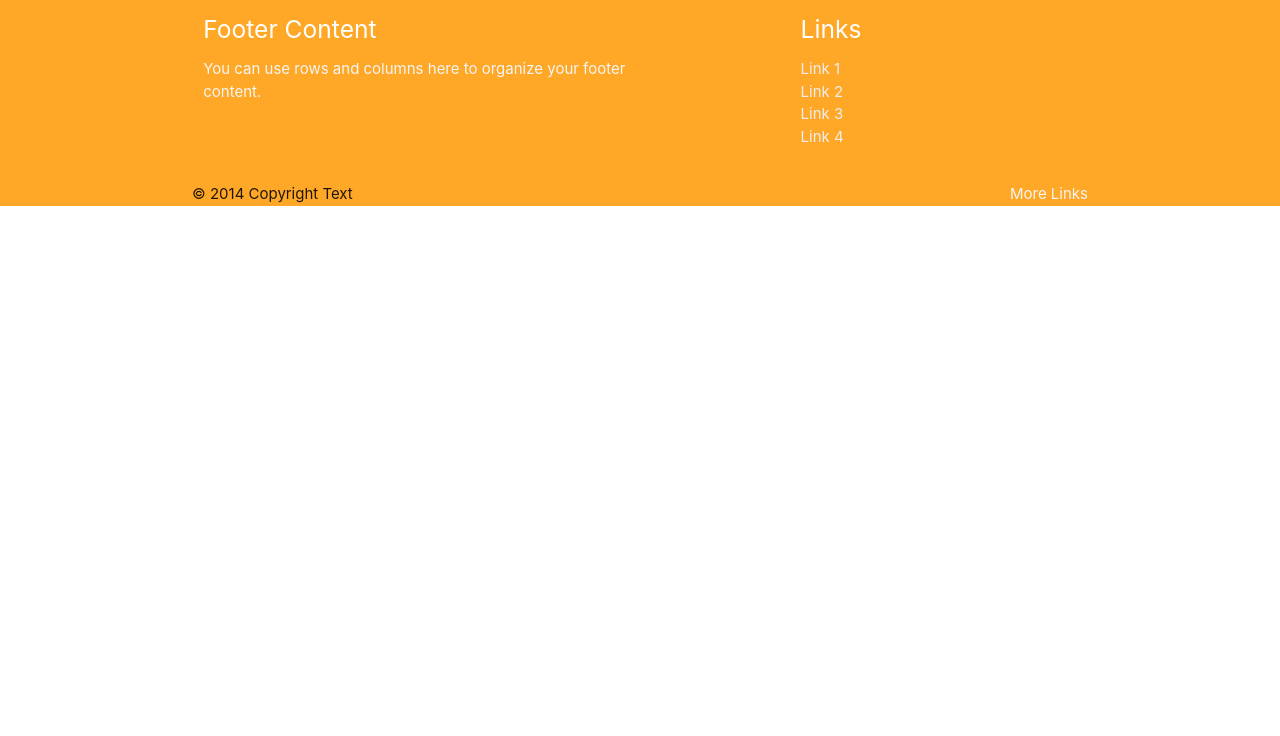
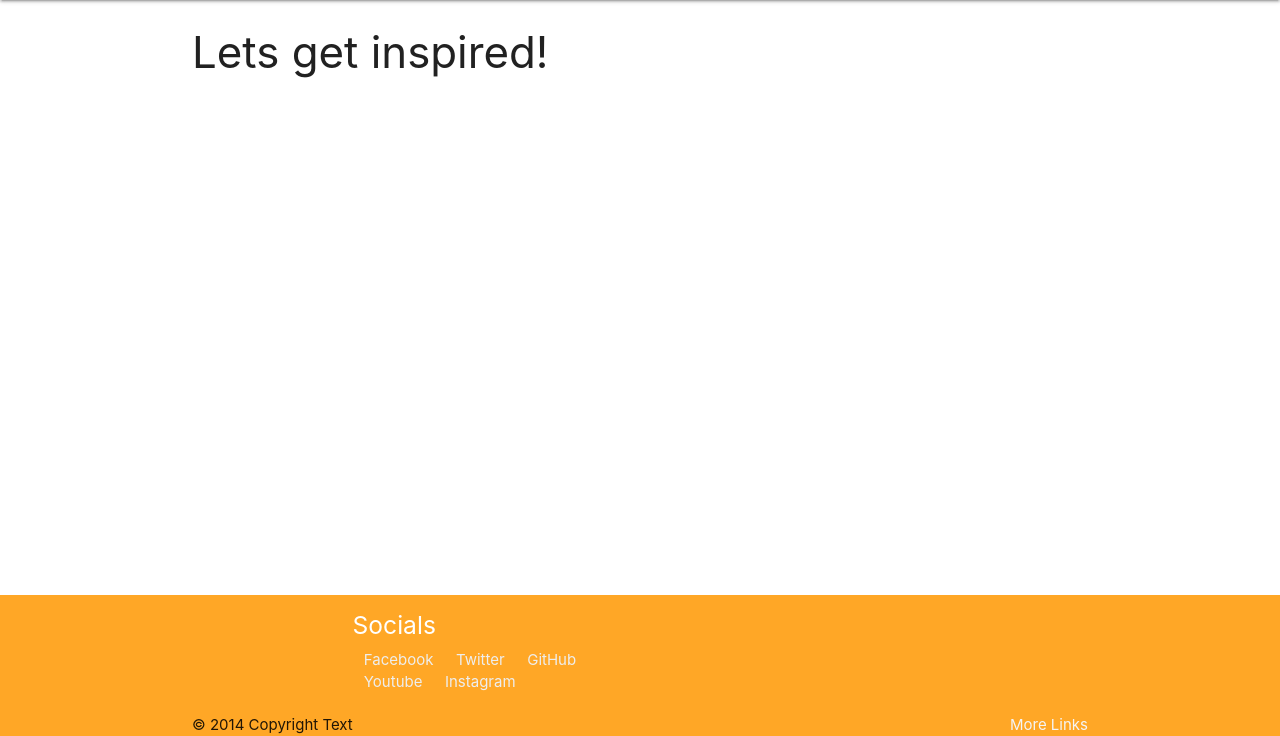
Before and after one commit to melanyhowell/p3, a Flask app: page / in a window 1280 px wide. Shown: the part 64-800 px from the top of the page. Run offline with Flask 3, Linux system fonts and the light colour scheme.

Commit message:
template started with home and recipe pages started

```diff
--- a/munch/routes.py
+++ b/munch/routes.py
@@ -5,4 +5,4 @@ from munch.models import Category, Recipe
 
 @app.route("/")
 def home():
-    return render_template("base.html")
+    return render_template("home.html")
--- a/munch/templates/base.html
+++ b/munch/templates/base.html
@@ -36,21 +36,21 @@
           </ul>
     </header>
 
+    <main class="container">
+        {% block content %}
+        {% endblock %}
+    </main>
+
     <footer class="page-footer, orange lighten-1">
         <div class="container">
           <div class="row">
-            <div class="col l6 s12">
-              <h5 class="white-text">Footer Content</h5>
-              <p class="grey-text text-lighten-4">You can use rows and columns here to organize your footer content.</p>
-            </div>
             <div class="col l4 offset-l2 s12">
-              <h5 class="white-text">Links</h5>
-              <ul>
-                <li><a class="grey-text text-lighten-3" href="#!">Link 1</a></li>
-                <li><a class="grey-text text-lighten-3" href="#!">Link 2</a></li>
-                <li><a class="grey-text text-lighten-3" href="#!">Link 3</a></li>
-                <li><a class="grey-text text-lighten-3" href="#!">Link 4</a></li>
-              </ul>
+              <h5 class="white-text">Socials</h5>
+                <a class="grey-text text-lighten-3 col 3" href="https://www.facebook.com/">Facebook</a>
+                <a class="grey-text text-lighten-3 col 3" href="https://twitter.com/">Twitter</a>
+                <a class="grey-text text-lighten-3 col 3" href="https://github.com/">GitHub</a>
+                <a class="grey-text text-lighten-3 col 3" href="https://www.youtube.com/">Youtube</a>
+                <a class="grey-text text-lighten-3 col 3" href="https://www.instagram.com/">Instagram</a>
             </div>
           </div>
         </div>
--- /dev/null
+++ b/munch/templates/home.html
@@ -0,0 +1,6 @@
+{% extends "base.html" %}
+{% block content %}
+
+<h3 class="text-blue-grey" center-align>Lets get inspired!</h3>
+
+{% endblock %}
--- /dev/null
+++ b/munch/templates/recipes.html
@@ -0,0 +1,6 @@
+{% extends "base.html" %}
+{% block content %}
+
+<h3 class="text-blue-grey" center-align>Recipes</h3>
+
+{% endblock %}
```
